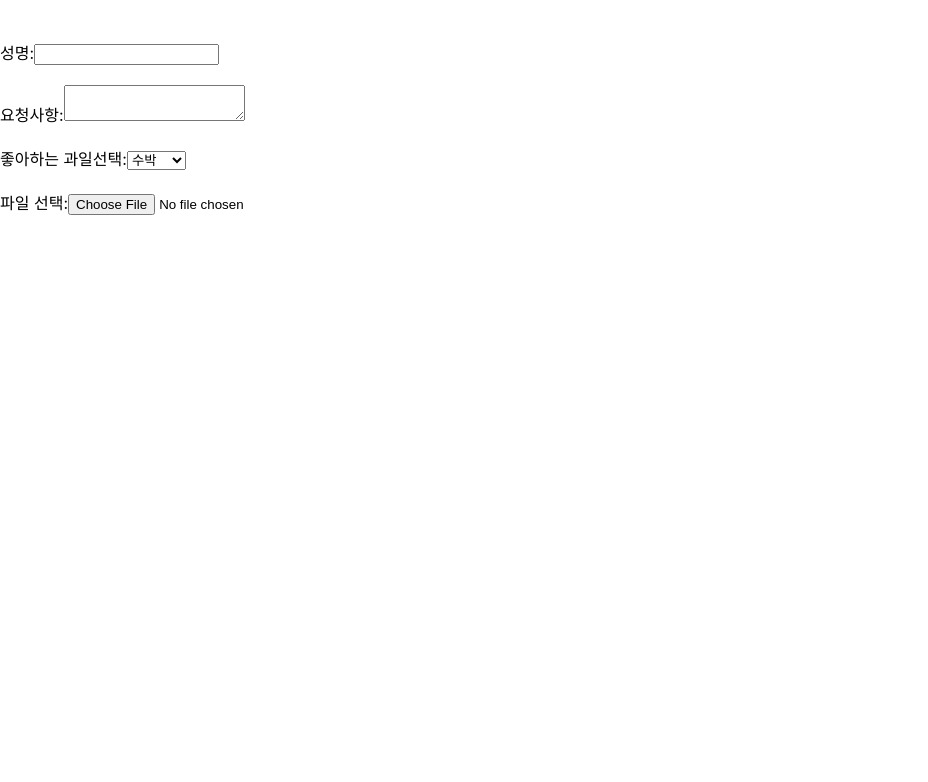
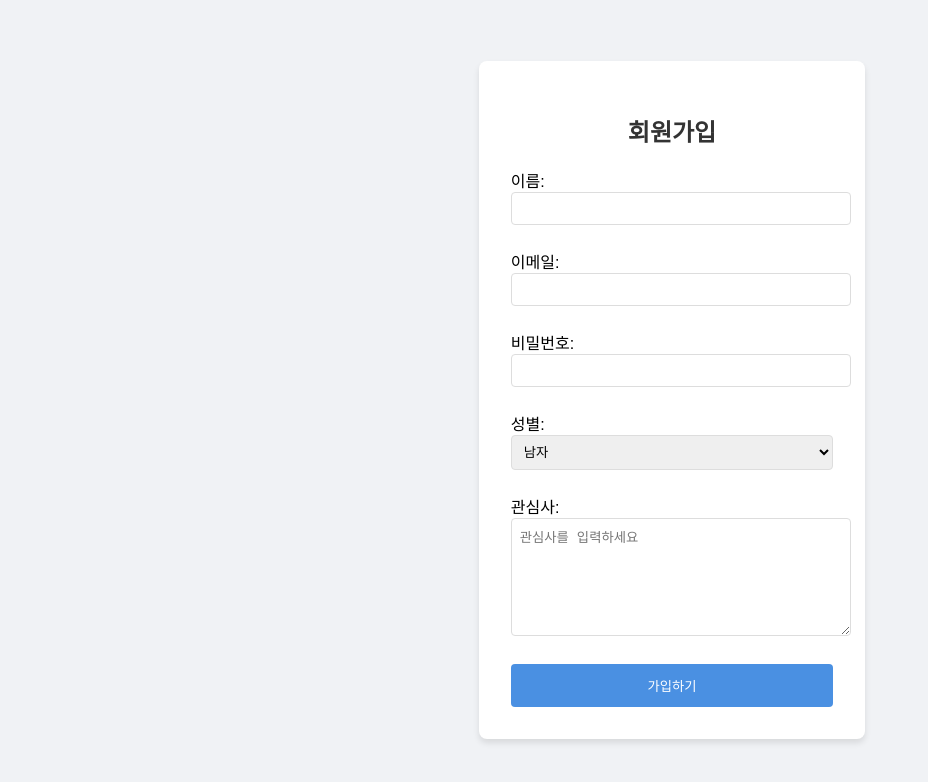
Before and after one commit to a71143055/web_react_new, a React (Create React App) app: page / in a window 1280 px wide. Shown: the top 782 px of the page, without its empty margins (0-928 px from the left). Built offline with nearby package versions, Linux system fonts and the light colour scheme.

Commit message:
web_react_new

```diff
--- a/src/chp11/SignUp.jsx
+++ b/src/chp11/SignUp.jsx
@@ -33,7 +33,6 @@ function SignUp() {
         alert(`
         이름: ${name}
         이메일: ${email}
-        비밀번호: ${password}
         성별: ${gender}
         관심사: ${interests}
         `);
@@ -46,28 +45,56 @@ function SignUp() {
                 <label>
                     이름:
                     <input
+                        id="name"
                         type="text"
                         value={name}
-
+                        onChange={handleChange}
+                        required
                     />
                 </label>
-                <button></button>
+
                 <label>
                     이메일:
+                    <input
+                        id="email"
+                        type="email"
+                        value={email}
+                        onChange={handleChange}
+                        required
+                    />
                 </label>
-                <button></button>
+
                 <label>
                     비밀번호:
+                    <input
+                        id="password"
+                        type="password"
+                        value={password}
+                        onChange={handleChange}
+                        required
+                    />
                 </label>
-                <button></button>
+
                 <label>
                     성별:
+                    <select id="gender" value={gender} onChange={handleChange}>
+                        <option value="남자">남자</option>
+                        <option value="여자">여자</option>
+                        <option value="기타">기타</option>
+                    </select>
                 </label>
-                <button></button>
+
                 <label>
                     관심사:
+                    <textarea
+                        id="interests"
+                        value = {interests}
+                        onChange={handleChange}
+                        placeholder="관심사를 입력하세요"
+                    />
                 </label>
-                <button></button>
+
+                <button type="submit">가입하기</button>
             </form>
         </div>
     );
--- a/src/index.js
+++ b/src/index.js
@@ -5,11 +5,12 @@ import App from './App';
 import reportWebVitals from './reportWebVitals';
 import NameForm from "./chp11/NameForm";
 import NameRequestForm from "./chp11/NameRequestForm";
+import SignUp from "./chp11/SignUp";
 
 const root = ReactDOM.createRoot(document.getElementById('root'));
 root.render(
   <React.StrictMode>
-    <NameRequestForm />
+    <SignUp />
   </React.StrictMode>
 );
 
```
